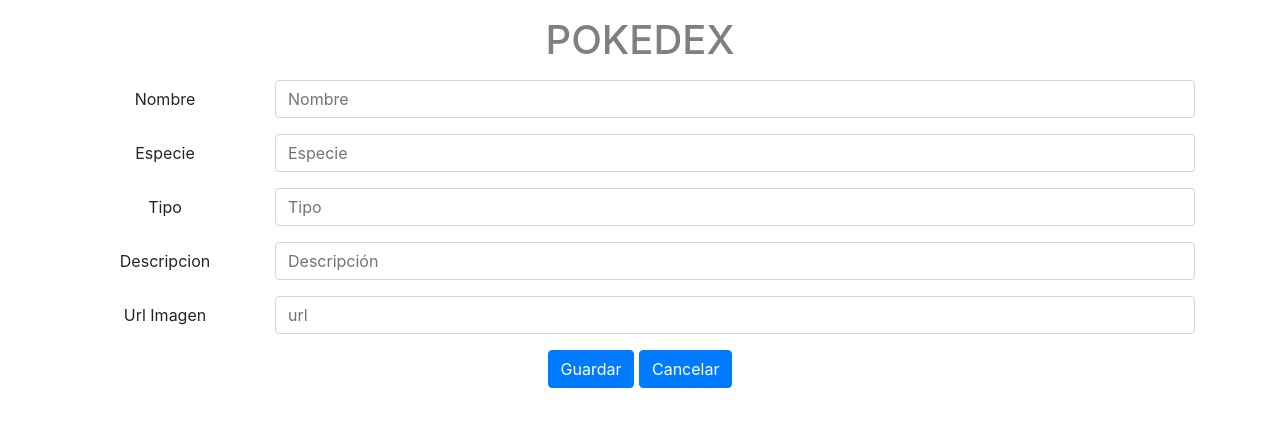
After one commit to Mariandre10/poke, a Django app: template pokapp/templates/pokapp/crear_pokemon.html in a window 1280 px wide. The commit adds this page. Shown: the top 427 px of the page. Run offline with Django 3.2, Linux system fonts and the light colour scheme; the template is opened without the code that fills it, so the values that code supplies are empty; some libraries are stand-ins or nearby versions.

Commit message:
Agregando ultimos cambios de vistas, urls y templates para crear, modificar y eliminar registros

```diff
--- /dev/null
+++ b/pokapp/data/data.json
@@ -0,0 +1 @@
+[
--- a/pokapp/models.py
+++ b/pokapp/models.py
@@ -4,7 +4,10 @@ from django.utils import timezone
 class Pokemon(models.Model):
     name = models.CharField(max_length=24)
     specie = models.CharField(max_length=50)
+    description = models.CharField(max_length=300, null=True, blank=True)
+    tipo = models.CharField(max_length=50, null=True, blank=True)
     photo = models.CharField(max_length=150)
+
 
     def __str__(self):
         return self.name
--- /dev/null
+++ b/pokapp/static/css/pokapp.css
@@ -0,0 +1,40 @@
+h1 {
+    color: gray;
+}
+
+.photo {
+    width: 30%;
+    height: 30%;
+}
+
+.button{
+    text-align: right;
+}
+
+.botones{
+    width: 250px;
+}
+
+.celda{
+    width: 170px;
+}
+
+.texto{
+    text-align: justify;
+}
+
+.modal-body{
+    text-align: justify;
+}
+
+.ima-modal{
+    text-align: center;
+}
+
+.modal-title{
+    text-align: center;
+}
+
+.nom{
+    font-weight: bold;
+}
--- /dev/null
+++ b/pokapp/templates/pokapp/base.html
@@ -0,0 +1,29 @@
+{% load static %}
+<!doctype html>
+<html lang="en">
+  <head>
+    <!-- Required meta tags -->
+    <meta charset="utf-8">
+    <meta name="viewport" content="width=device-width, initial-scale=1, shrink-to-fit=no">
+
+    <!-- Bootstrap CSS -->
+    <link rel="stylesheet" href="https://stackpath.bootstrapcdn.com/bootstrap/4.3.1/css/bootstrap.min.css" integrity="sha384-ggOyR0iXCbMQv3Xipma34MD+dH/1fQ784/j6cY/iJTQUOhcWr7x9JvoRxT2MZw1T" crossorigin="anonymous">
+    <link rel="stylesheet" href="https://use.fontawesome.com/releases/v5.7.0/css/all.css" >
+     <link rel="stylesheet" href="{% static 'css/pokapp.css'%}" />
+    <title>Pokedex</title>
+  </head>
+  <body>
+      <script src="https://code.jquery.com/jquery-3.3.1.slim.min.js" integrity="sha384-q8i/X+965DzO0rT7abK41JStQIAqVgRVzpbzo5smXKp4YfRvH+8abtTE1Pi6jizo" crossorigin="anonymous"></script>
+      <script src="https://cdnjs.cloudflare.com/ajax/libs/popper.js/1.14.7/umd/popper.min.js" integrity="sha384-UO2eT0CpHqdSJQ6hJty5KVphtPhzWj9WO1clHTMGa3JDZwrnQq4sF86dIHNDz0W1" crossorigin="anonymous"></script>
+      <script src="https://stackpath.bootstrapcdn.com/bootstrap/4.3.1/js/bootstrap.min.js" integrity="sha384-JjSmVgyd0p3pXB1rRibZUAYoIIy6OrQ6VrjIEaFf/nJGzIxFDsf4x0xIM+B07jRM" crossorigin="anonymous"></script>
+      <script src="https://code.jquery.com/jquery-3.4.1.js" integrity="sha256-WpOohJOqMqqyKL9FccASB9O0KwACQJpFTUBLTYOVvVU=" crossorigin="anonymous"></script>
+      <div class="container text-center">
+        <h1 class="mt-3 mb-3">POKEDEX</h1>
+        {% block content %}
+        {% endblock %}
+      </div>
+  </body>
+  <footer>
+
+  </footer>
+</html>
--- /dev/null
+++ b/pokapp/templates/pokapp/crear_pokemon.html
@@ -0,0 +1,42 @@
+{% extends 'pokapp/base.html' %}
+{% block content %}
+<form action="." method="POST">
+  {% csrf_token %}
+        <div class="form-group row">
+          <label for="inputEmail3" class="col-sm-2 col-form-label">Nombre</label>
+          <div class="col-sm-10">
+            <input type="text" class="form-control" id="inputEmail3" name="name" placeholder="Nombre">
+          </div>
+        </div>
+        <div class="form-group row">
+          <label for="inputPassword3" class="col-sm-2 col-form-label">Especie</label>
+          <div class="col-sm-10">
+            <input type="text" class="form-control" id="inputPassword3" name="specie" placeholder="Especie">
+          </div>
+        </div>
+        <div class="form-group row">
+            <label for="inputEmail3" class="col-sm-2 col-form-label">Tipo</label>
+            <div class="col-sm-10">
+              <input type="text" class="form-control" id="inputEmail3" name="tipo" placeholder="Tipo">
+            </div>
+          </div>
+          <div class="form-group row">
+              <label for="inputEmail3" class="col-sm-2 col-form-label">Descripcion</label>
+              <div class="col-sm-10">
+                <input type="text" class="form-control" id="inputEmail3" name="description" placeholder="Descripción">
+              </div>
+            </div>
+        <div class="form-group row">
+            <label for="inputPassword4" class="col-sm-2 col-form-label">Url Imagen</label>
+            <div class="col-sm-10">
+              <input type="url" class="form-control" id="inputPassword4" name="photo" placeholder="url">
+            </div>
+          </div>
+        <div class="form-group row">
+          <div class="col-sm-12">
+            <button type="submit" class="btn btn-primary">Guardar</button>
+            <a class="btn btn-primary" href="{% url 'lista_pokemon' %}">Cancelar</a>
+          </div>
+        </div>
+      </form>
+{% endblock %}
--- a/pokapp/urls.py
+++ b/pokapp/urls.py
@@ -3,5 +3,8 @@ from . import views
 from django.conf.urls import url
 
 urlpatterns = [
-    url('', views.PokemonList.as_view(), name = 'lista_pokemon'),
+    path('', views.PokemonList.as_view(), name = 'lista_pokemon'),
+    path('crear_pokemon/', views.PokemonCreate.as_view(), name = 'crear_pokemon'),
+    path('editar_pokemon/<int:pk>/', views.PokemonUpdate.as_view(), name = 'editar_pokemon'),
+    path('borrar_pokemon/', views.PokemonDelete, name = 'borrar_pokemon'),
 ]
```
Also changed, not shown: pokapp/forms.py (added, +14 -0 lines), pokapp/templates/pokapp/actualizar_pokemon.html (added, +47 -0 lines), pokapp/templates/pokapp/lista_pokemon.html (+102 -21 lines), pokapp/views.py (+35 -2 lines), pokapp/migrations/0001_initial.py.
